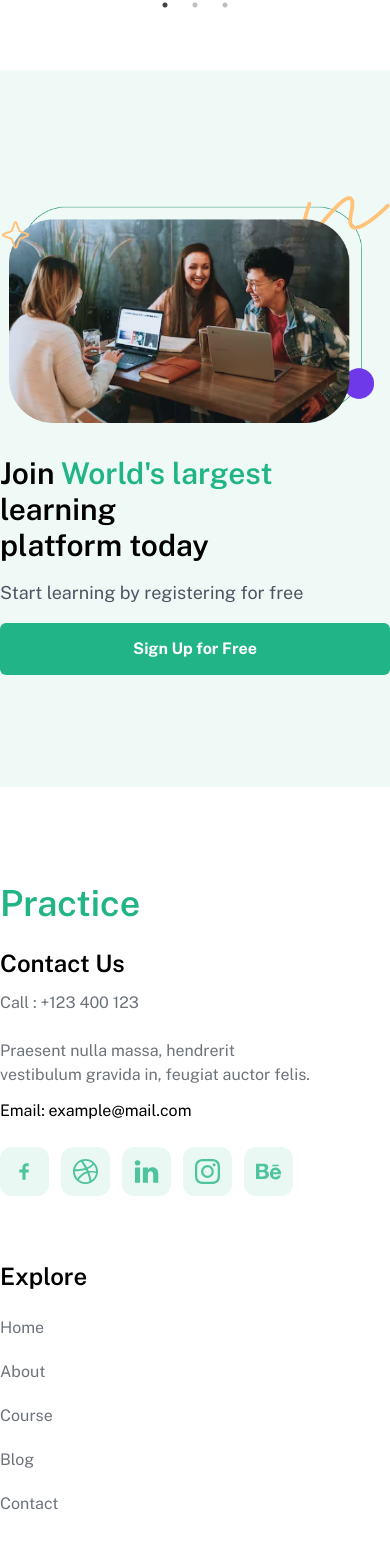
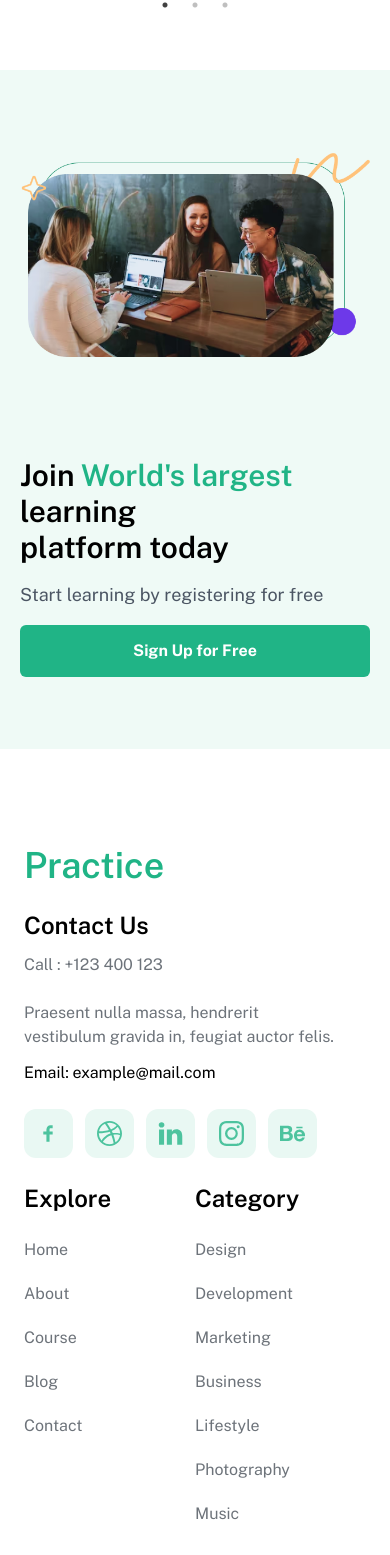
Before and after one commit to OpherM/Course-Project, a React (Vite) app: page / in a window 390 px wide. Shown: the part 4678-6233 px from the top of the page. Built offline with nearby package versions, Linux system fonts and the light colour scheme.

Commit message:
fixed responsiveness on footer and register

```diff
--- a/src/components/Footer.jsx
+++ b/src/components/Footer.jsx
@@ -1,4 +1,3 @@
-import React from 'react'
 import { TiSocialFacebook } from 'react-icons/ti'
 import { BsBehance, BsDribbble, BsInstagram } from 'react-icons/bs'
 import { TfiLinkedin } from 'react-icons/tfi'
@@ -6,85 +5,80 @@ import { TfiLinkedin } from 'react-icons/tfi'
 
 const Footer = () => {
     return (
-        <div className='w-full bg-white py-24'>
-            <div className='md:max-w-[1390px] max-w-[510px] m-auto grid md:grid-cols-4 gap-10'>
-                <div className=''>
-                    <h1 className='md:text-4xl text-4xl font-semibold text-[#20B486]'>Practice</h1>
-                    <h2 className='text-2xl font-semibold pt-6'>Contact Us</h2>
-                    <p className='text-[#6D737A] py-3'>Call : +123 400 123</p>
-                    <p className='text-[#6D737A] py-3'>Praesent nulla massa, hendrerit <br /> vestibulum gravida in, feugiat auctor felis.</p>
+      <div className="w-full px-6 flex flex-col md:flex-row bg-white py-24">
+        <div className="">
+          <h1 className="md:text-4xl text-4xl font-semibold text-[#20B486]">
+            Practice
+          </h1>
+          <h2 className="text-2xl font-semibold pt-6">Contact Us</h2>
+          <p className="text-[#6D737A] py-3">Call : +123 400 123</p>
+          <p className="text-[#6D737A] py-3">
+            Praesent nulla massa, hendrerit <br /> vestibulum gravida in,
+            feugiat auctor felis.
+          </p>
           <p>Email: example@mail.com</p>
-                    <div className='flex gap-3 py-6'>
-                        <div className='bg-[#E9F8F3] p-3 rounded-xl cursor-pointer'>
-                            <TiSocialFacebook
-                                style={{ color: '#4DC39E' }}
-                                size={25}
-                            />
+          <div className="flex gap-3 py-6">
+            <div className="bg-[#E9F8F3] p-3 rounded-xl cursor-pointer">
+              <TiSocialFacebook style={{ color: "#4DC39E" }} size={25} />
             </div>
-                        <div className='bg-[#E9F8F3] p-3 rounded-xl cursor-pointer'>
-                            <BsDribbble
-                                style={{ color: '#4DC39E' }}
-                                size={25}
-                            />
+            <div className="bg-[#E9F8F3] p-3 rounded-xl cursor-pointer">
+              <BsDribbble style={{ color: "#4DC39E" }} size={25} />
             </div>
-                        <div className='p-3 rounded-xl bg-[#E9F8F3] cursor-pointer'>
-                            <TfiLinkedin
-                                style={{ color: '#4DC39E' }}
-                                size={25}
-                            />
+            <div className="p-3 rounded-xl bg-[#E9F8F3] cursor-pointer">
+              <TfiLinkedin style={{ color: "#4DC39E" }} size={25} />
             </div>
-                        <div className='bg-[#E9F8F3] p-3 rounded-xl cursor-pointer'>
-                            <BsInstagram
-                                style={{ color: '#4DC39E' }}
-                                size={25}
-                            />
+            <div className="bg-[#E9F8F3] p-3 rounded-xl cursor-pointer">
+              <BsInstagram style={{ color: "#4DC39E" }} size={25} />
             </div>
-                        <div className='bg-[#E9F8F3] p-3 rounded-xl cursor-pointer'>
-                            <BsBehance
-                                style={{ color: '#4DC39E' }}
-                                size={25}
-                            />
+            <div className="bg-[#E9F8F3] p-3 rounded-xl cursor-pointer">
+              <BsBehance style={{ color: "#4DC39E" }} size={25} />
             </div>
           </div>
         </div>
-                <div className='flex flex-col md:mx-auto'>
-                    <h2 className='text-2xl font-semibold'>Explore</h2>
-                    <div className='py-6 flex flex-col gap-5'>
-                        <p className='text-[#6D737A]'>Home</p>
-                        <p className='text-[#6D737A]'>About</p>
-                        <p className='text-[#6D737A]'>Course</p>
-                        <p className='text-[#6D737A]'>Blog</p>
-                        <p className='text-[#6D737A]'>Contact</p>
+        <div className="grid xl:grid-cols-3 grid-cols-2">
+          <div className="flex flex-col md:mx-auto">
+            <h2 className="text-2xl font-semibold">Explore</h2>
+            <div className="py-6 flex flex-col gap-5">
+              <p className="text-[#6D737A]">Home</p>
+              <p className="text-[#6D737A]">About</p>
+              <p className="text-[#6D737A]">Course</p>
+              <p className="text-[#6D737A]">Blog</p>
+              <p className="text-[#6D737A]">Contact</p>
             </div>
           </div>
-                <div className='flex flex-col md:m-auto'>
-                    <h2 className='text-2xl font-semibold'>Category</h2>
-                    <div className='py-6 flex flex-col gap-5'>
-                        <p className='text-[#6D737A]'>Design</p>
-                        <p className='text-[#6D737A]'>Development</p>
-                        <p className='text-[#6D737A]'>Marketing</p>
-                        <p className='text-[#6D737A]'>Business</p>
-                        <p className='text-[#6D737A]'>Lifestyle</p>
-                        <p className='text-[#6D737A]'>Photography</p>
-                        <p className='text-[#6D737A]'>Music</p>
+          <div className="flex flex-col md:m-auto">
+            <h2 className="text-2xl font-semibold">Category</h2>
+            <div className="py-6 flex flex-col gap-5">
+              <p className="text-[#6D737A]">Design</p>
+              <p className="text-[#6D737A]">Development</p>
+              <p className="text-[#6D737A]">Marketing</p>
+              <p className="text-[#6D737A]">Business</p>
+              <p className="text-[#6D737A]">Lifestyle</p>
+              <p className="text-[#6D737A]">Photography</p>
+              <p className="text-[#6D737A]">Music</p>
             </div>
           </div>
-                <div className=''>
-                    <h2 className='text-2xl font-semibold'>Subscribe</h2>
-                    <div className='py-6 flex flex-col gap-5'>
-                        <p className='text-[#6D737A]'>Lorem Ipsum has been them an industry printer took a galley make book.</p>
+          <div className="">
+            <h2 className="text-2xl font-semibold">Subscribe</h2>
+            <div className="py-6 flex flex-col gap-5">
+              <p className="text-[#6D737A]">
+                Lorem Ipsum has been them an industry printer took a galley make
+                book.
+              </p>
             </div>
             <input
               type="email"
-                        placeholder='Email here'
-                        style={{ backgroundColor: '#F2F3F4' }}
-                        className='p-3 rounded-md w-full focus:outline-none'
+              placeholder="Email here"
+              style={{ backgroundColor: "#F2F3F4" }}
+              className="p-3 rounded-md w-full focus:outline-none"
             />
-                    <button className='bg-[#20B486] mt-5 px-8 py-3.5 rounded-md text-white font-bold'>Subscribe Now</button>
+            <button className="bg-[#20B486] mt-5 px-8 py-3.5 rounded-md text-white font-bold">
+              Subscribe Now
+            </button>
           </div>
         </div>
       </div>
-    )
+    );
 }
 
 export default Footer
--- a/src/components/Register.jsx
+++ b/src/components/Register.jsx
@@ -1,22 +1,26 @@
-import React from 'react'
-import { AiOutlineSearch } from 'react-icons/ai'
-import { cta } from '../assets'
+import { cta } from "../assets";
 
 const Register = () => {
-    return (
-        <div className='w-full bg-[#E9F8F3B2] py-24'>
-            <div className='md:max-w-[1390px] max-w-[510px] m-auto grid md:grid-cols-2 items-center gap-8'>
-                <img className='w-[600px] mx-auto' src={cta} alt="" />
+  return (
+    <div className="w-full bg-[#E9F8F3B2] py-14 gap-20 flex flex-col items-center lg:px-10 px-5 md:flex-row ">
+      <div>
+        <img className=" mx-auto" src={cta} alt="" />
+      </div>
 
-                <div>
-                    <h1 className='md:text-3xl text-3xl font-semibold '>Join <span className='text-[#20B486]'>World's largest</span> learning <br /> platform today
-                    </h1>
-                    <p className='text-lg mt-4 text-gray-600'>Start learning by registering for free</p>
-                    <button className='my-4 bg-[#20B486] px-8 py-3.5 rounded-md text-white font-bold max-[780px]:w-full'>Sign Up for Free</button>
-                </div>
-            </div>
-        </div>
-    )
-}
+      <div className="pt-5">
+        <h1 className="md:text-3xl text-3xl font-semibold ">
+          Join <span className="text-[#20B486]">World's largest</span> learning{" "}
+          <br /> platform today
+        </h1>
+        <p className="text-lg mt-4 text-gray-600">
+          Start learning by registering for free
+        </p>
+        <button className="my-4 bg-[#20B486] px-8 py-3.5 rounded-md text-white font-bold max-[780px]:w-full">
+          Sign Up for Free
+        </button>
+      </div>
+    </div>
+  );
+};
 
-export default Register
+export default Register;
```
Lines whose indentation alone changed are shown as unchanged.
